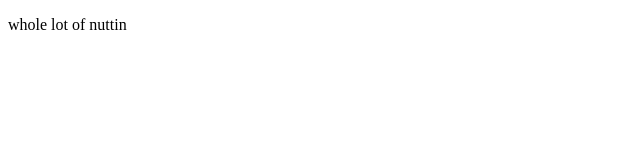
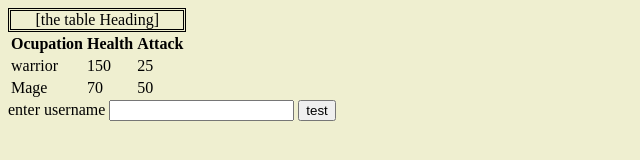
Before and after one commit to NotCultist/Mabel, a plain HTML site: page species.html in a window 1280 px wide. Shown: the whole page, without its empty margins (0-640 px from the left). Drawn offline with Linux system fonts and the light colour scheme.

```diff
--- a/species.html
+++ b/species.html
@@ -5,5 +5,31 @@
         <title>Mabel-home-page</title>
         <link rel ="icon" type="image/png" href="images/fabicon.png">
     </head>
-    <body><p>whole lot of nuttin</p></body>
+    <body style="background-color: #efefd0;">
+        <Table>
+            <caption style="border-style: double;" >[the table Heading]</caption>
+            <tr>
+                <th>Ocupation</th>
+                <th>Health</th>
+                <th>Attack</th>
+            </tr>
+            <tr>
+                <td>warrior</td>
+                <td>150</td>
+                <td>25</td>
+            </tr>
+            <tr>
+                <td>Mage</td>
+                <td>70</td>
+                <td>50</td>
+            </tr>
+        </Table>
+
+        <form>
+            <label for="username">enter username</label>
+            <input type="password" id="username">
+            <input type="submit" value="test">
+        </form>
+
+    </body>
 </html>
```
Also changed, not shown: index.html (+16 -5 lines), images/Mabel grey.png (added), images/Portrait_Placeholder.png (added).
